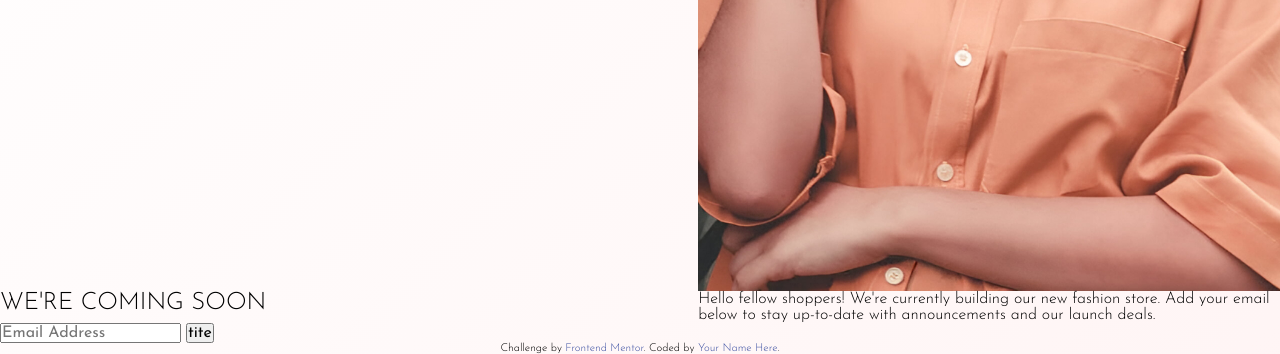
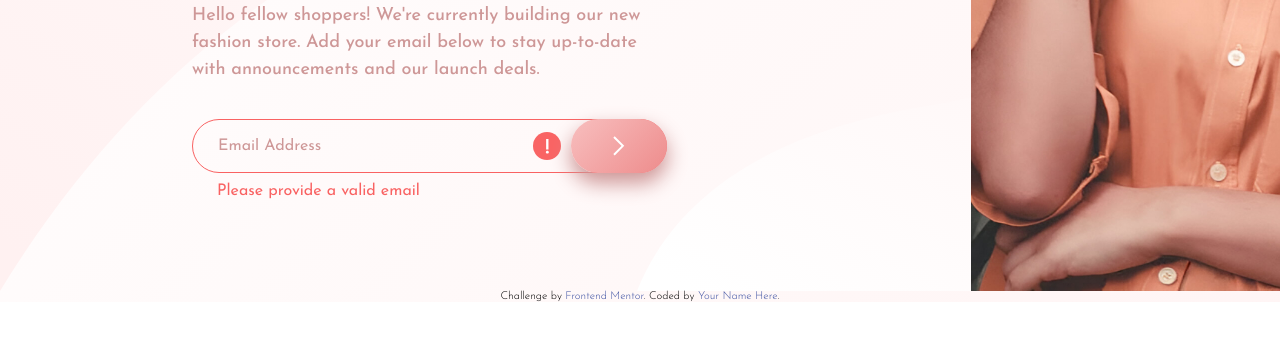
Before and after one commit to Dekxisosta/base-apparel-coming-soon-challenge, a website built with Vite: page index.html in a window 1280 px wide. Shown: the part 509-863 px from the top of the page. After the commit the page ends 811 px from the top, so only its background shows below. Built offline with nearby package versions, Linux system fonts and the light colour scheme.

Commit message:
Finished HTML and CSS

```diff
--- a/index.html
+++ b/index.html
@@ -12,31 +12,37 @@
       transform: translateY(-20px);
       transition: opacity 0.8s ease, transform 0.8s ease;
     }
-
     body.loaded {
       opacity: 1;
       transform: translateY(0);
     }
   </style>
   <script type="module" src="src/main.js"></script>
-
 </head>
 <body>
   <section class="page-wrapper">
+    <img class="pre-launch__bg" src="src/assets/images/bg-pattern-desktop.svg" alt="">
     <img class="pre-launch__logo" src="src/assets/images/logo.svg" alt="">
     <div class="pre-launch__hero-section"></div>
-    <header>
-      <h1>WE'RE COMING SOON</h1>
-    </header>
-
-    <p class="pre-launch__body-text">
-      Hello fellow shoppers! We're currently building our new fashion store.
-      Add your email below to stay up-to-date with announcements and our launch deals.
-    </p>
-    <div class="pre-launch__email-input">
-      <input type="email" placeholder="Email Address">
-      <button>tite</button>
-    </div>
+    <section class="pre-launch__wrapper">
+      <h1 class="pre-launch__header-txt">WE'RE <br> <strong>COMING <br> SOON</strong></h1>
+      <p class="pre-launch__body-txt">
+        Hello fellow shoppers! We're currently building our new fashion store.
+        Add your email below to stay up-to-date with announcements and our launch deals.
+      </p>
+      <form novalidate class="pre-launch__email-input-form">
+        <input
+          class="pre-launch__email-input"
+          type="email"
+          name="email"
+          placeholder="Email Address"
+          required
+        >
+        <button class="pre-launch__email-submit" type="submit"></button>
+        <div class="pre-launch__error-svg email-error" alt=""></div>
+        <p class="pre-launch__email-error email-error">Please provide a valid email</p>
+      </form>
+    </section>
   </section>
   <footer>
     <p class="attribution">
--- a/src/component/pre-launch/_pre-launch.css
+++ b/src/component/pre-launch/_pre-launch.css
@@ -4,20 +4,167 @@
     width: 175px;
     align-self: flex-start;
 }
+@media (min-width: 768px) {
+    .pre-launch__logo{
+        width: 200px;
+        align-self: center;
+    }
+}
+@media(min-width:1024px){
+    .pre-launch__logo{
+        margin-left: 11rem;
+    }
+}
 .pre-launch__hero-section{
     background-image: url("../../assets/images/hero-mobile.jpg");
     background-repeat: no-repeat;
     background-size: cover;
     background-color: black;
-    width: 100vw;
-    height: 36vh;
-    min-height: 350px;
+    width: 100%;
+    height: 36%;
+    min-height: 325px;
+    grid-column: 2;
+    grid-row: 1/3;
 }
 @media (min-width: 768px) {
     .pre-launch__hero-section{
+        height: 100%;
+        max-width: 823px;
         background-size: cover;
-        width: 100%;
-        height: 100vh;
+        width: auto;
         background-image: url("../../assets/images/hero-desktop.jpg");
     }
 }
+.pre-launch__wrapper{
+    padding: 48px;
+    margin-block: 36px;
+}
+@media (min-width: 768px) {
+    .pre-launch__wrapper{
+        justify-self: center;
+    }
+}
+@media (min-width: 1024px) {
+    .pre-launch__wrapper{
+        margin-top: 48px;
+        padding-left: 12rem;
+        margin-right: 16rem;
+    }
+}
+.pre-launch__header-txt{
+    letter-spacing: 11px;
+    font-size: 54px;
+    color: var(--clr-pink-400);
+    margin-bottom: 18px;
+}
+@media (min-width: 768px){
+    .pre-launch__header-txt{
+        font-size: 70px;
+        letter-spacing: 22px;
+    }
+}
+@media(min-width: 1024px){
+    .pre-launch__header-txt{
+        font-size: 78px;
+    }
+}
+
+.pre-launch__header-txt strong{
+    font-weight: 600;
+    color: var(--clr-gray-900);
+}
+
+.pre-launch__body-txt{
+    width: 100%;
+    font-weight: 500;
+    font-size: 18px;
+    line-height: 1.5;
+    color: var(--clr-pink-400);
+}
+.pre-launch__email-input-form{
+    margin-top: 36px;
+    display: flex;
+    position: relative;
+    width: 100%;
+}
+.pre-launch__email-input,
+.pre-launch__email-submit{
+    padding: 18px;
+    border-radius: 36px;
+}
+.pre-launch__email-input{
+    flex: 1;
+    padding-left: 25px;
+    padding-right: 150px;
+    justify-self: start;
+    background: none;
+    border: 1px solid var(--clr-pink-400);
+    border-radius: 36px;
+    width: max-content;
+}
+.pre-launch__email-input:focus {
+    outline: 1.2px solid var(--clr-red-500);
+    box-shadow: none;
+}
+.pre-launch__email-input::placeholder{
+    color: var(--clr-pink-400);
+}
+.pre-launch__email-input:invalid{
+    border-color: var(--clr-red-500);
+}
+.pre-launch__email-input:invalid:focus{
+    border-color: var(--clr-red-500);
+}
+.pre-launch__email-submit{
+    position: absolute;
+    z-index: 1;
+    right: 0;
+    border: none;
+    height: 100%;
+    padding: 24px 48px;
+    background: none;
+    display: inline-block;
+    background:
+        url(../../assets/images/icon-arrow.svg) no-repeat,
+        var(--gradient-pink);
+    background-position: center;
+    background-size: 25% cover;
+    cursor: pointer;
+    transition: all 0.3s ease;
+    box-shadow: 0 10px 20px 0.5px var(--clr-pink-400);
+}
+.pre-launch__email-submit:hover{
+    background:
+        url(../../assets/images/icon-arrow.svg) no-repeat,
+        var(--gradient-pink-light);
+    background-position: center;
+    background-size: 25% cover;
+    transform: scale(102%);
+    box-shadow: 1px 15px 30px 1px var(--clr-pink-400);
+}
+.pre-launch__email-error{
+    display: none;
+    color:var(--clr-red-500);
+    font-weight: 400;
+    padding-left: 25px;
+    position: absolute;
+    top: 100%;
+    margin-top: 10px;
+}
+.pre-launch__email-input:invalid ~ .pre-launch__email-error{
+    display: block;
+}
+.pre-launch__error-svg{
+    display: none;
+    position: absolute;
+    align-self: center;
+    right: 0;
+    background-image: url("../../assets/images/icon-error.svg");
+    background-size: contain;
+    background-repeat: no-repeat;
+    padding: 14px;
+    padding-right: 120px;
+}
+.pre-launch__email-input:invalid ~ .pre-launch__error-svg{
+    display: block;
+}
--- a/src/styles/_globals.css
+++ b/src/styles/_globals.css
@@ -18,4 +18,10 @@
     hsl(0, 80%, 86%),
     hsl(0, 74%, 74%)
   );
+
+  --gradient-pink-light: linear-gradient(
+    135deg,
+    color-mix(in srgb, hsl(0, 80%, 86%) 80%, white 50%),
+    color-mix(in srgb, hsl(0, 74%, 74%) 80%, white 50%)
+  );
 }
--- a/src/styles/_layout.css
+++ b/src/styles/_layout.css
@@ -1,17 +1,25 @@
 .page-wrapper{
     display: flex;
+    position: relative;
     align-items: center;
     text-align: center;
     min-height: 100vh;
     flex-direction: column;
-    overflow: hidden;
 }
 
 @media (min-width: 768px) {
     .page-wrapper{
         display: grid;
         align-items: start;
-        grid-template-columns: 1.2fr 1fr;
+        grid-template-columns: 1.5fr 1fr;
+        grid-template-rows: 1fr 4fr;
         text-align: start;
     }
 }
+.pre-launch__bg{
+    position: absolute;
+    z-index: -1;
+    height: 100%;
+    left: 0;
+    width: 100%;
+}
--- a/src/styles/_utilities.css
+++ /dev/null
@@ -1,15 +0,0 @@
-/* FONT WEIGHT */
-.txt-m{ font-weight: 500; }
-.txt-bold{ font-weight: 600; }
-.txt-x-bold{ font-weight: 800; }
-
-/* FONT SIZE */
-.txt-sm{ font-size: 0.875rem; }
-.txt-base{ font-size: 1rem; }
-.txt-2xl{ font-size: 1.5rem; }
-
-/* LINE HEIGHT */
-.txt-normal-line{ line-height: 150%; }
-
-/* LETTER SPACING */
-.tracking-norm{ letter-spacing: 0px; }
--- a/src/styles/style.css
+++ b/src/styles/style.css
@@ -3,5 +3,4 @@
 @import './_typography.css';
 @import './_base.css';
 @import './_layout.css';
-@import './_utilities.css';
 @import '../component/_component.css';
```
Also changed, not shown: src/component/pre-launch/pre-launch.js (added, +19 -0 lines), src/component/component.js (added), src/styles/_base.css (line endings or trailing spaces).
